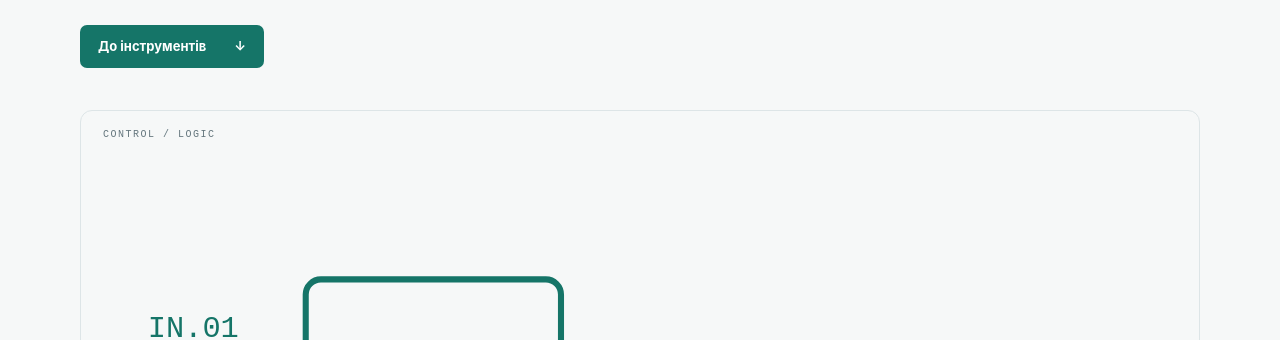
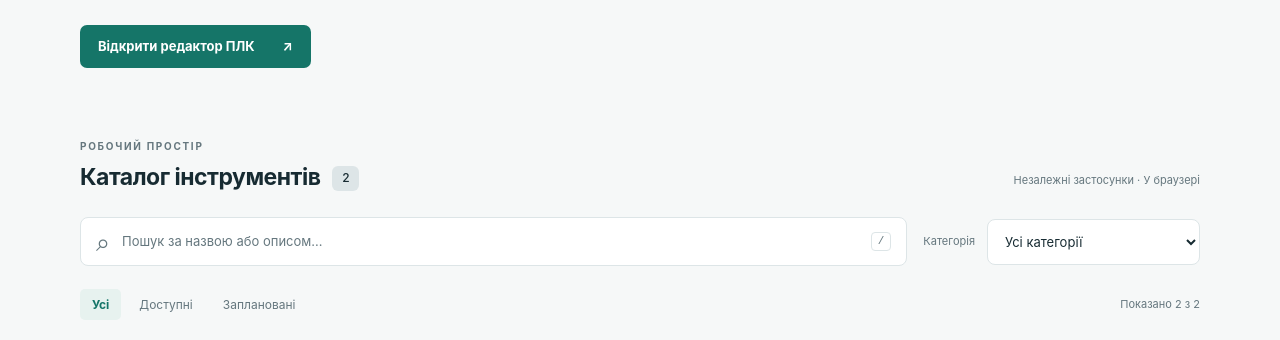
Before and after one commit to Roman-Khoroshko-tech/Roman-Khoroshko-tech.github.io, a website with bundled scripts: page index.html in a window 1280 px wide. Shown: the part 392-732 px from the top of the page. Built offline with nearby package versions, Linux system fonts and the light colour scheme.

Commit message:
Add direct PLC editor button and remove decorative logic diagram

```diff
--- a/index.html
+++ b/index.html
@@ -18,8 +18,7 @@
 </div></header>
 <main class="shell">
   <section class="hero" aria-labelledby="title">
-    <div><p class="eyebrow"><span class="dot"></span> ПЕРСОНАЛЬНА ІНЖЕНЕРНА МАЙСТЕРНЯ</p><h1 id="title">Engineering tools.<br><span>Для практичних задач.</span></h1><p class="intro">Інструменти для електропривода й автоматизації.<br>Редактори, калькулятори та технічні довідники – в одному місці.</p><a class="primary" href="#catalog">До інструментів <span aria-hidden="true">↓</span></a></div>
-    <div class="technical" aria-hidden="true"><div class="diagram-label">CONTROL / LOGIC</div><svg viewBox="0 0 360 200" fill="none"><path d="M0 66H70M0 134H70M154 100H212M296 100H360" stroke="currentColor" stroke-width="2"/><rect x="70" y="36" width="84" height="128" rx="5" stroke="currentColor" stroke-width="2"/><rect x="212" y="60" width="84" height="80" rx="5" stroke="currentColor" stroke-width="2"/><g fill="currentColor"><circle cx="70" cy="66" r="4"/><circle cx="70" cy="134" r="4"/><circle cx="154" cy="100" r="4"/><circle cx="212" cy="100" r="4"/><circle cx="296" cy="100" r="4"/></g><g fill="currentColor" font-family="monospace" font-size="15"><text x="95" y="105">AND</text><text x="240" y="105">OUT</text><text x="18" y="55" font-size="10">IN.01</text><text x="18" y="123" font-size="10">IN.02</text></g></svg><div class="diagram-footer"><span>Електропривод</span><span>ПЛК</span><span>HMI</span></div></div>
+    <div><p class="eyebrow"><span class="dot"></span> ПЕРСОНАЛЬНА ІНЖЕНЕРНА МАЙСТЕРНЯ</p><h1 id="title">Engineering tools.<br><span>Для практичних задач.</span></h1><p class="intro">Інструменти для електропривода й автоматизації.<br>Редактори, калькулятори та технічні довідники – в одному місці.</p><a class="primary" href="https://roman-khoroshko-tech.github.io/MFC710-PLC-editor/">Відкрити редактор ПЛК <span aria-hidden="true">↗</span></a></div>
   </section>
   <section id="catalog" class="catalog" aria-labelledby="catalog-title">
     <div class="section-heading"><div><p class="eyebrow">РОБОЧИЙ ПРОСТІР</p><h2 id="catalog-title">Каталог інструментів <span id="total" class="count">–</span></h2></div><span class="catalog-note">Незалежні застосунки · У браузері</span></div>
```
